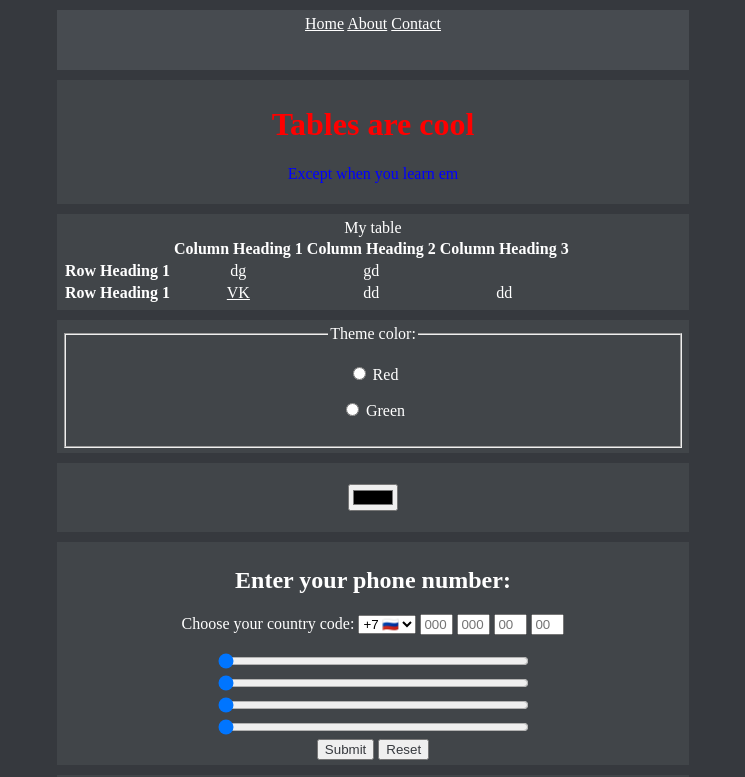
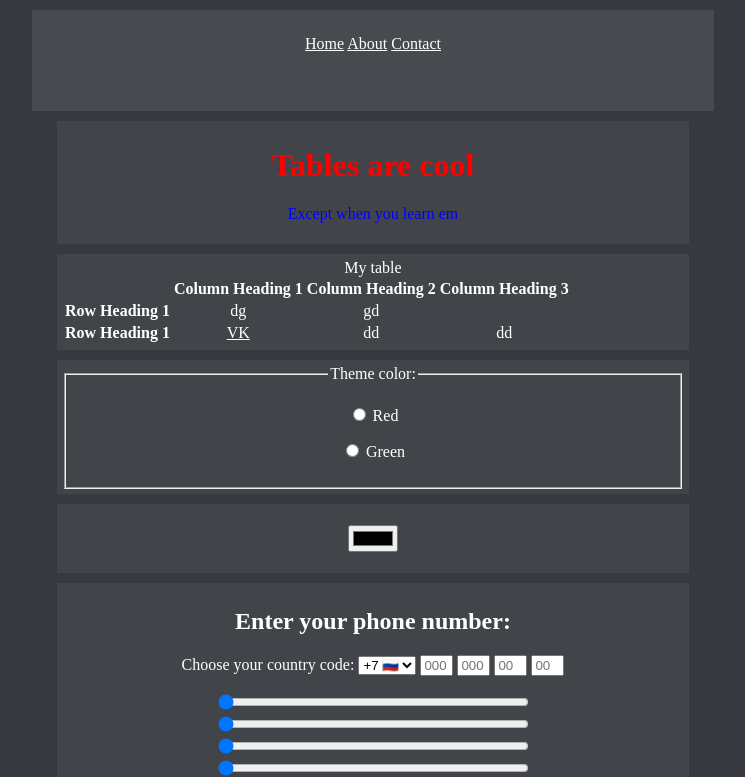
Before and after one commit to M1lkZ/Project, a plain HTML site: page Js/index.html in a window 1280 px wide. In both pictures the pointer is over the element 640 px from the left and 40 px from the top of the page. Shown: the top 777 px of the page, without its empty margins (267-1012 px from the left). Drawn offline with Linux system fonts and the light colour scheme.

Commit message:
animation

```diff
--- a/Js/style.css
+++ b/Js/style.css
@@ -2,6 +2,10 @@ html,
 #main_article {
     background-color: #36393E;
     color: white;
+}
+
+* {
+    transition: all .4s, height 1ms;
 }
 
 button {
@@ -24,6 +28,9 @@ a:link {
 
 .wrap:hover,
 article:hover {
+    margin: 10px 23% 0px 23%;
+    padding: 2% 5px;
+    max-width: 54%;
     background-color: #474b50;
 }
 
```
